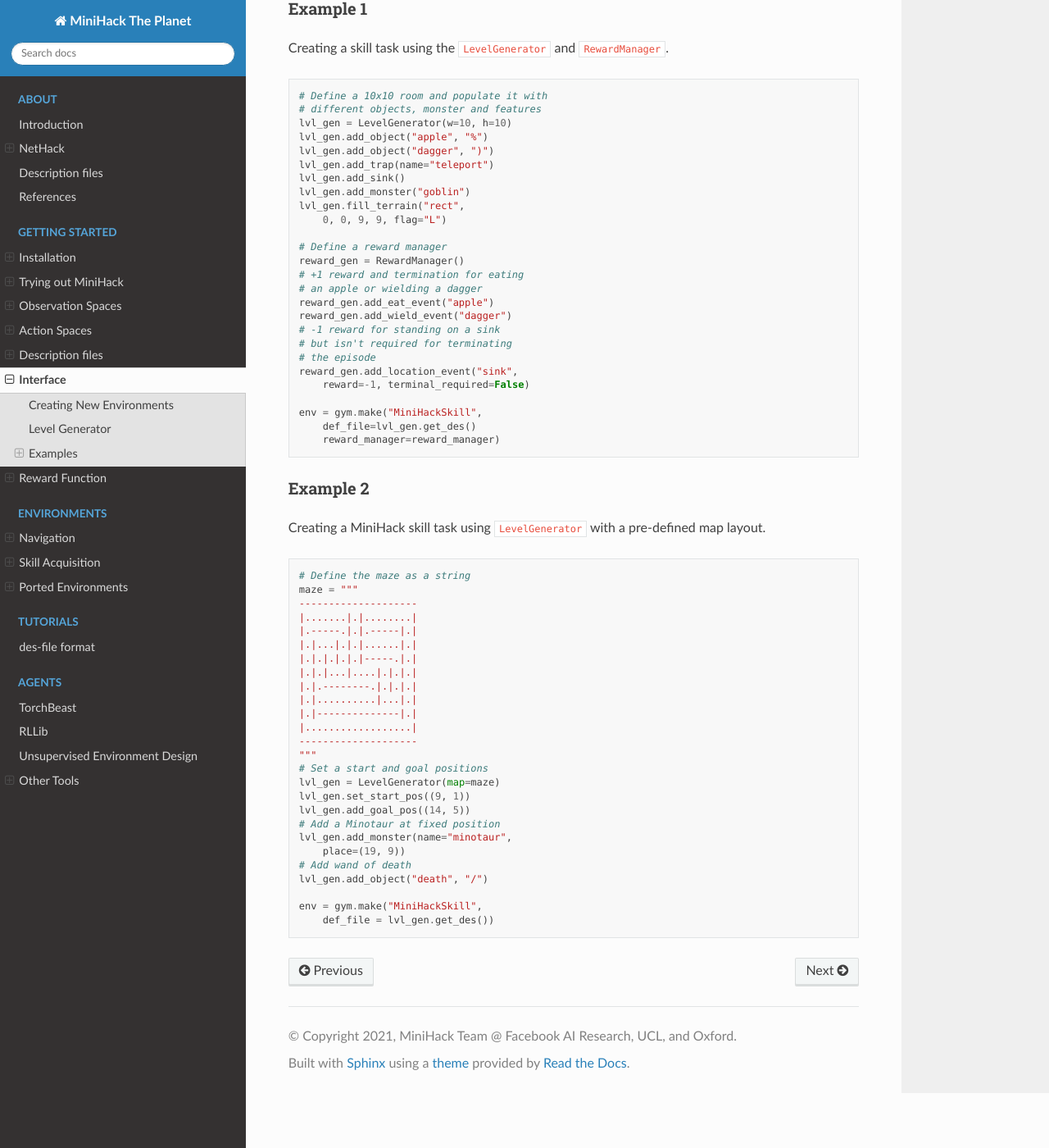
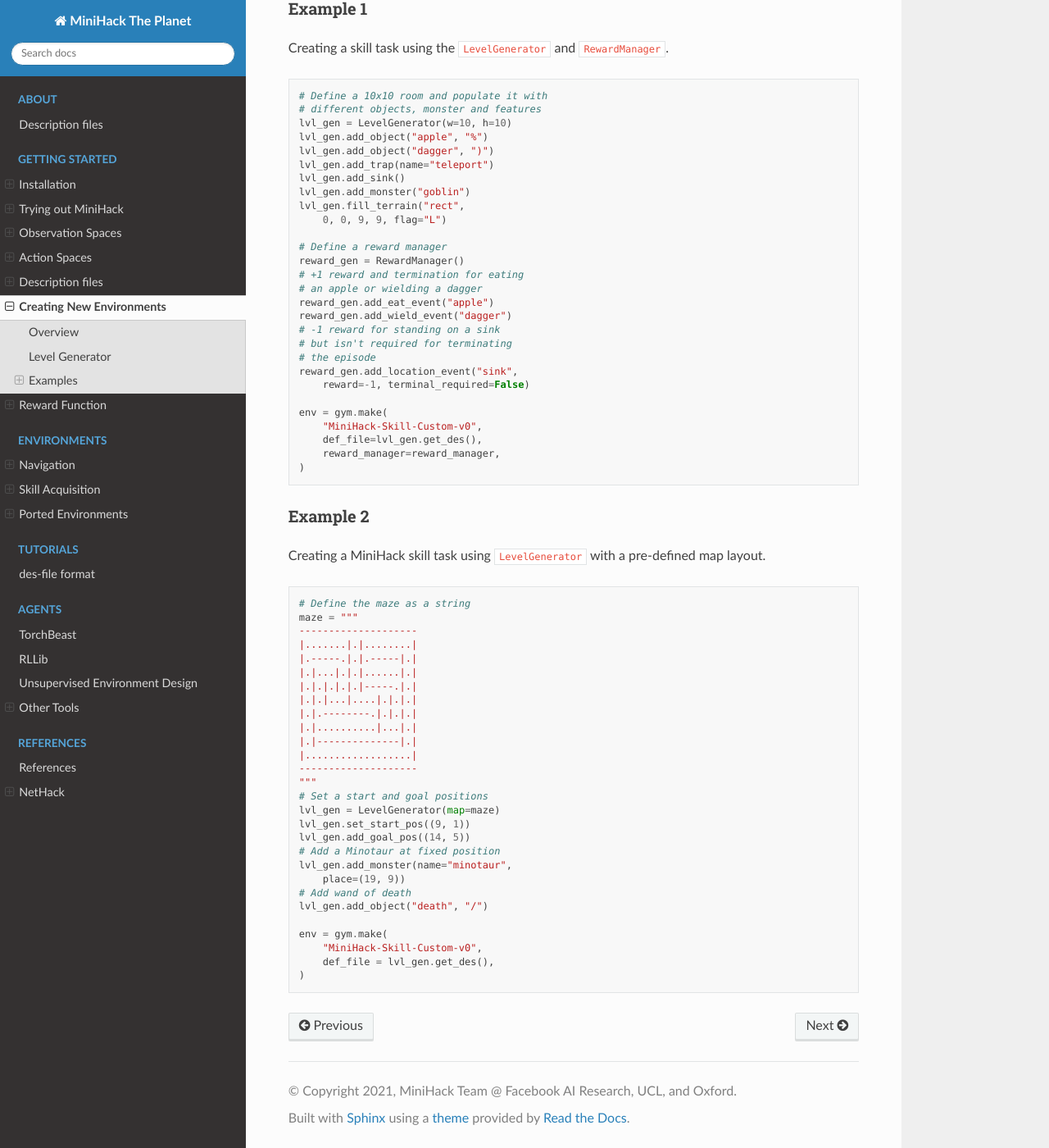
Before and after one commit to hr0nix/MiniHack, a Sphinx documentation site: the page built from docs/getting-started/interface.md, in a window 1280 px wide and 1400 px high, scrolled down 2340 px. Shown: the whole window at 82% size. Built offline with Sphinx 7.4.7 and the Read the Docs theme 2.0.0, drawn with Linux system fonts in a browser that asks for light colours; pages that are not in the unit, such as notebooks, are missing from menus; some of the changed text lies outside the part shown.

````diff
--- a/docs/getting-started/interface.md
+++ b/docs/getting-started/interface.md
@@ -1,6 +1,6 @@
-# Interface
+# Creating New Environments
 
-## Creating New Environments
+## Overview
 
 Creating new environments using MiniHack is very simple. There are two main MiniHack base classes to chose from.
 
@@ -98,9 +98,11 @@ reward_gen.add_wield_event("dagger")
 reward_gen.add_location_event("sink",
     reward=-1, terminal_required=False)
 
-env = gym.make("MiniHackSkill",
-    def_file=lvl_gen.get_des()
-    reward_manager=reward_manager)
+env = gym.make(
+    "MiniHack-Skill-Custom-v0",
+    def_file=lvl_gen.get_des(),
+    reward_manager=reward_manager,
+)
 ```
 
 ### Example 2
@@ -132,6 +134,8 @@ lvl_gen.add_monster(name="minotaur",
 # Add wand of death
 lvl_gen.add_object("death", "/")
 
-env = gym.make("MiniHackSkill",
-    def_file = lvl_gen.get_des())
+env = gym.make(
+    "MiniHack-Skill-Custom-v0",
+    def_file = lvl_gen.get_des(),
+)
 ```
````
Also changed, not shown: docs/_static/custom.css (added, +23 -0 lines), docs/about/intro.md (deleted, +0 -6 lines), docs/about/nethack.md (+1 -4 lines), docs/getting-started/des_files.md (+2 -2 lines), docs/index.md (added, +93 -0 lines), docs/index.rst (deleted, +0 -59 lines), 1 other file.
